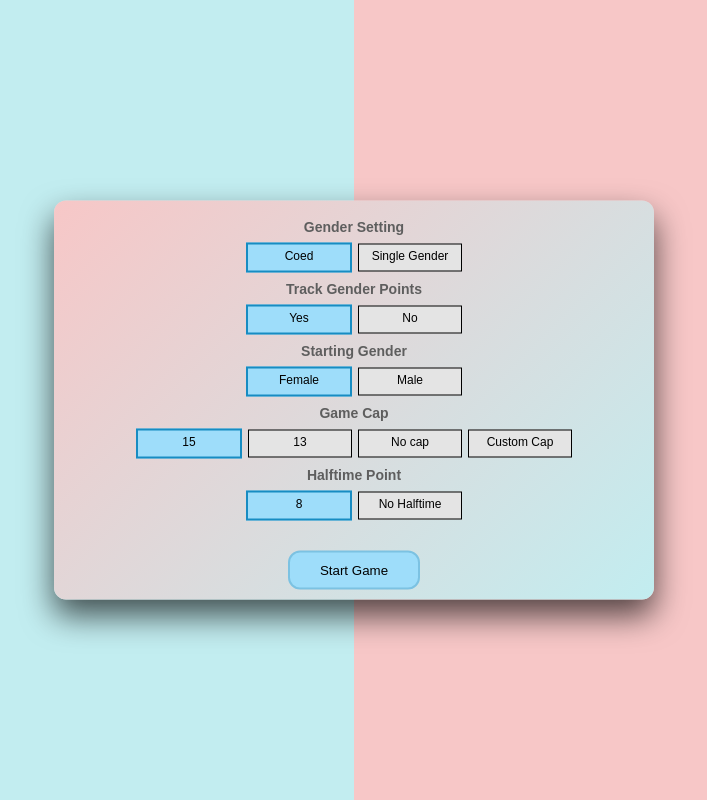
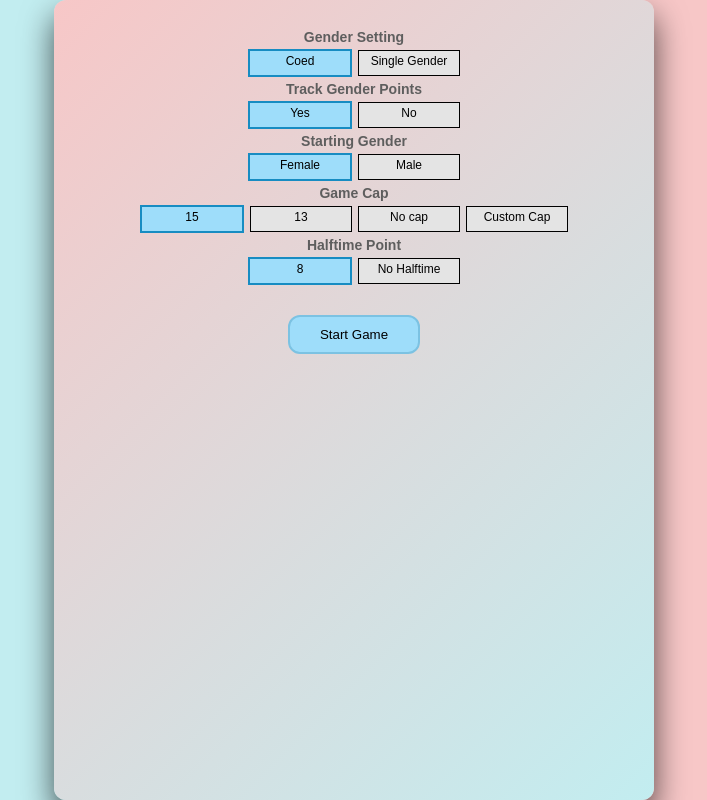
Before and after one commit to ChrisHuynh333/ultimate-scoreboard, a React (Create React App) app: page / in a window 1280 px wide. Shown: the whole page, without its empty margins (286-993 px from the left). Built offline with nearby package versions, Linux system fonts and the light colour scheme.

Commit message:
Style changes to GameStartModal to fit screen without scrolling

```diff
--- a/src/index.css
+++ b/src/index.css
@@ -15,17 +15,20 @@ html, body {
   top: 50%;
   transform: translate(-50%, -50%);
   background-color: rgb(238, 238, 238);
-  padding: 10px 50px;
+  padding: 0px 50px;
   font-size: 14px;
   font-family: Arial;
   box-shadow: 0 1rem 2rem #000a;
   border-radius: 12px;
   background: linear-gradient(135deg, #f7c7c7,#c2edf0);
+  z-index: 1;
+  height: 100vh;
 }
 
 .game-start-modal-form {
   display: flex;
   flex-direction: column;
+  margin-top: 25px;
 }
 
 .game-start-modal-row {
@@ -35,7 +38,7 @@ html, body {
 }
 
 .game-start-modal-row-header {
-  margin: 8px auto;
+  margin: 4px auto;
   font-weight: 600;
   color: rgb(94, 94, 94);
 }
@@ -62,7 +65,7 @@ html, body {
 .game-start-modal-radio-btn label {
   display: inline-block;
   background-color: rgb(228, 228, 228);
-  padding: 4px 11px;
+  padding: 3px 10px;
   font-family: Arial;
   font-size: 12px;
   cursor: pointer;
```
